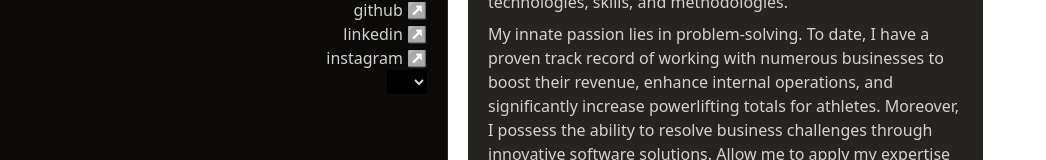
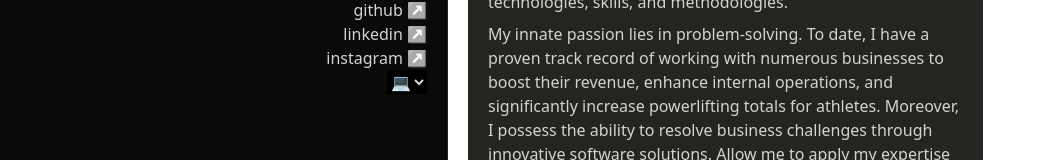
Before and after one commit to wajeht/www, a Nuxt app: page / in a window 1280 px wide. Shown: the part 436-596 px from the top of the page, without its empty margins (0-1046 px from the left). Built offline with nearby package versions, Linux system fonts and the light colour scheme; what vue-writer would draw is missing.

Commit message:
chore: idk

```diff
--- a/package.json
+++ b/package.json
@@ -13,8 +13,8 @@
     "@nuxt/image": "^0.7.1",
     "@nuxt/image-edge": "^1.0.0-27913696.5d122a3",
     "@nuxtjs/color-mode": "^3.2.0",
-    "@nuxtjs/tailwindcss": "^6.6.6",
-    "consola": "^3.0.1",
+    "@nuxtjs/tailwindcss": "^6.6.7",
+    "consola": "^3.1.0",
     "nuxt": "^3.4.3",
     "vue-writer": "^1.2.0"
   }
--- a/src/components/ColorModeSwitcher.vue
+++ b/src/components/ColorModeSwitcher.vue
@@ -4,6 +4,7 @@ const colorMode = useColorMode();
 
 <template>
   <select class="bg-black" v-model="$colorMode.preference">
+    <option value="system">💻</option>
     <option value="light">🌞</option>
     <option value="dark">🌙</option>
   </select>
```
Also changed, not shown: 1 other file (tests, documents, lock files or other folders).
